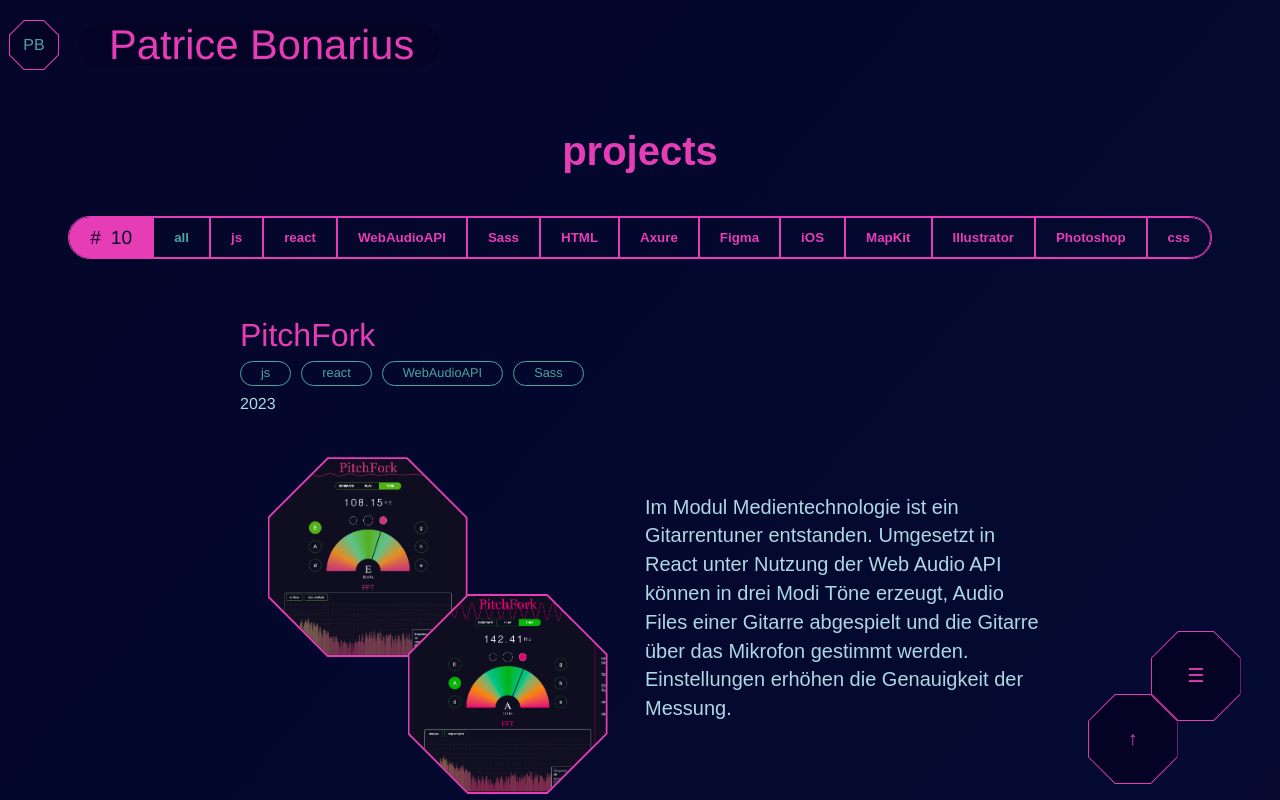
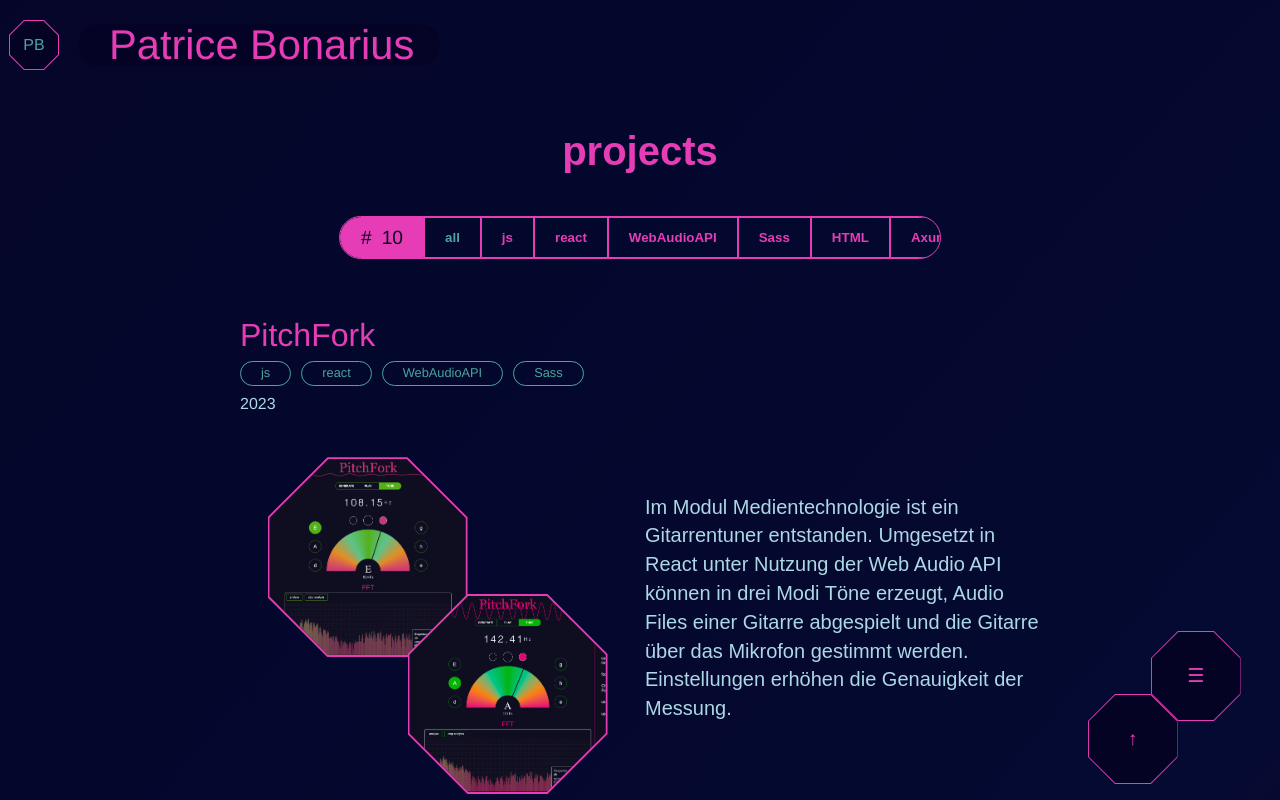
Before and after one commit to PatouChoubidou/portfolio, a React (Create React App) app: page /#/projects in a window 1280 px wide. Shown: the top 800 px of the page. Built offline with nearby package versions, Linux system fonts and the light colour scheme.

Commit message:
css filterwrapper to max 600px

```diff
--- a/src/App.css
+++ b/src/App.css
@@ -403,7 +403,7 @@ menu ul li a.active {
     justify-content: left;
     margin: 30px auto 60px auto;
     width: fit-content;
-    max-width: 100%;
+    max-width: 600px;
     border: solid 1px var(--prime-color);
     border-radius: 50px;
     overflow: hidden;
```
